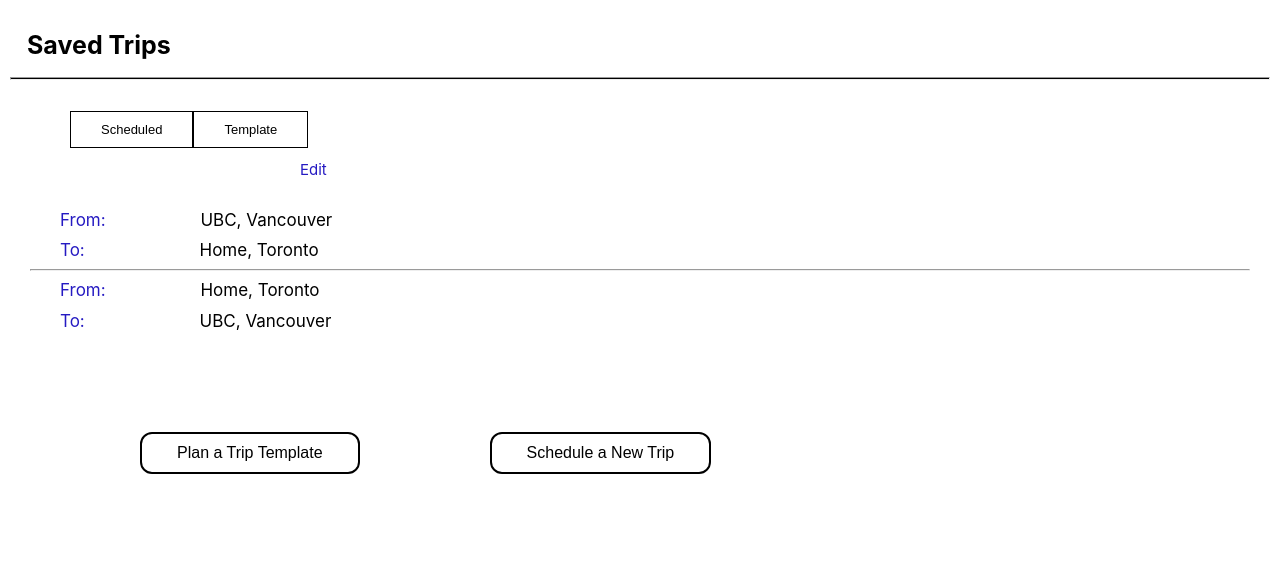
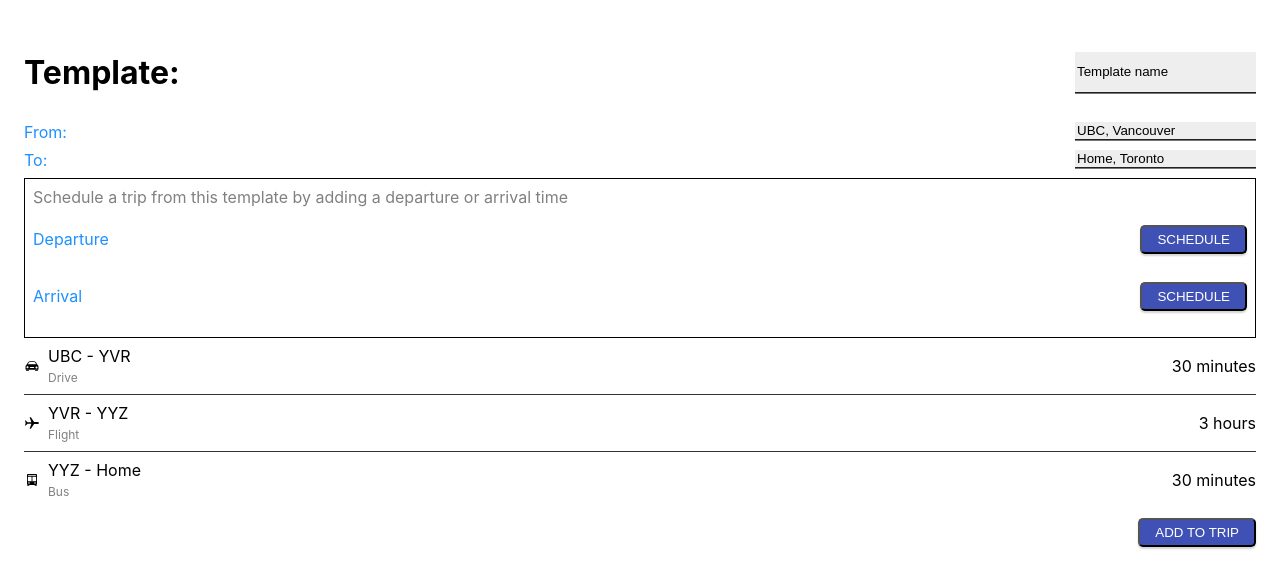
Before and after one commit to maryabik/RegularTraveller, a React (Create React App) app: page /template-details in a window 1280 px wide. Shown: the top 588 px of the page. Built offline with nearby package versions, Linux system fonts and the light colour scheme.

Commit message:
static screen 3

```diff
--- a/src/routes/index.js
+++ b/src/routes/index.js
@@ -5,6 +5,7 @@ import Route from './Route';
 import Landing from '../screens/Landing';
 import AddNewTrip from '../screens/AddNewTrip';
 import Edit_Trip from "../screens/Edit_Trip";
+import Template_Details from "../screens/Template_Details";
 
 function Routes() {
   return (
@@ -12,6 +13,7 @@ function Routes() {
       <Route path="/landing" exact component={Landing} />
       <Route path="/add" exact component={AddNewTrip}/>
       <Route path="/edit-trip" exact component={Edit_Trip} />
+      <Route path="/template-details" exact component={Template_Details} />
 
       {/* Automatically go to Landing */}
       <Route component={Landing} />
--- /dev/null
+++ b/src/screens/Template_Details/index.css
@@ -0,0 +1,119 @@
+.wrapper{
+    padding: 24px;
+}
+
+.box {
+    border: 1px solid black;
+    padding: 8px;
+}
+
+.line {
+    display: flex;
+    justify-content: space-between;
+    align-items: center;
+    margin-top: 8px;
+    margin-bottom: 8px;
+}
+
+.template-name-input {
+    border-top-style: hidden;
+    border-right-style: hidden;
+    border-left-style: hidden;
+    border-bottom-style: groove;
+    background-color: #eee;
+    height: 38px;
+}
+
+
+.from-to-input {
+    border-top-style: hidden;
+    border-right-style: hidden;
+    border-left-style: hidden;
+    border-bottom-style: groove;
+    background-color: #eee;
+    margin-left: 8px;
+    align-self: right;
+}
+.from-to-input:focus{
+    outline: none;
+}
+
+.schedule-prompt {
+    font-size: 14;
+    color: grey;
+}
+
+.blue-text {
+    font-size: 14;
+    color: dodgerblue;
+
+}
+
+.segment {
+    display: flex;
+    justify-content:left;
+    align-items: center;
+}
+
+.segment-detail {
+    padding-left: 8px;
+}
+
+.segment-transport {
+
+    font-size: 12px;
+    color: gray;
+}
+
+button{
+    background-color: #3f51b5;
+    float: right;
+    color: white;
+    padding: 5px 15px;
+    border-radius: 5px;
+    outline: 0;
+    text-transform: uppercase;
+    margin: 10px 0px;
+    cursor: pointer;
+    box-shadow: 0px 2px 2px lightgray;
+    transition: ease background-color 250ms;
+}
+button:hover{
+    background-color: #283593;
+}
+
+.transport{
+display: flex;
+}
+
+.transport-icon{
+    padding: 0 10px 0 10px;
+    margin: 5px;
+}
+.transport-selected{
+    padding: 0 10px 0 10px;
+    margin: 5px;
+    border-style: solid;
+    border-bottom-color: dodgerblue;
+    border-width: medium;
+    border-top-color: white;
+    border-right-color: white;
+    border-left-color: white;
+}
+
+.map{
+    padding-top: 20px;
+    float: right;
+}
+
+.map-route {
+    color: dimgrey;
+}
+
+hr.thin {
+    height: 1px;
+    border: 0;
+    color: dimgrey;
+    background-color: #333;
+    width: auto;
+}
--- /dev/null
+++ b/src/screens/Template_Details/index.js
@@ -0,0 +1,86 @@
+import React, {useEffect, useState} from 'react';
+import './index.css';
+import {IoIosSubway, IoIosCar, IoIosBus, IoIosAirplane} from 'react-icons/io';
+
+
+function Template_Details() {
+// javascript code Here
+
+    return (
+        <div className="wrapper">
+
+            <header className = "line">
+                <h1>Template: </h1>
+                <input className = "template-name-input" name = "template-name" value = "Template name"/>
+            </header>
+
+
+            <div className = "line">
+                <label className = "blue-text">From:</label>
+                <input className="from-to-input" name="from" value="UBC, Vancouver"/>
+            </div>
+
+            <div className = "line">
+                <label className = "blue-text">To:</label>
+                <input className="from-to-input" name="to" value="Home, Toronto"/>
+            </div>
+
+            <div className = "box">
+
+                <text className="schedule-prompt">Schedule a trip from this template by adding a departure or arrival time</text>
+
+                <div className = "line">
+                    <label className = "blue-text">Departure</label>
+                    <button>Schedule</button>
+                </div>
+
+                <div className = "line">
+                    <label className = "blue-text">Arrival</label>
+                    <button>Schedule</button>
+                </div>
+            </div>
+
+            <div className = "line">
+                <div className = "segment">
+                    <IoIosCar/>
+                    <div className = "segment-detail">
+                        UBC - YVR <br/>
+                        <text className = "segment-transport">Drive</text>
+                    </div>
+                </div>
+                <text>30 minutes</text>
+            </div>
+
+            <hr className="thin"></hr>
+
+            <div className = "line">
+                <div className = "segment">
+                    <IoIosAirplane/>
+                    <div className = "segment-detail">
+                        YVR - YYZ <br/>
+                        <text className = "segment-transport">Flight</text>
+                    </div>
+                </div>
+                <text>3 hours</text>
+            </div>
+
+            <hr className="thin"></hr>
+
+
+            <div className = "line">
+                <div className = "segment">
+                    <IoIosBus/>
+                    <div className = "segment-detail">
+                        YYZ - Home <br/>
+                        <text className = "segment-transport">Bus</text>
+                    </div>
+                </div>
+                <text>30 minutes</text>
+            </div>
+
+            <button>Add to Trip</button>
+        </div>
+    );
+}
+
+export default Template_Details;
```
